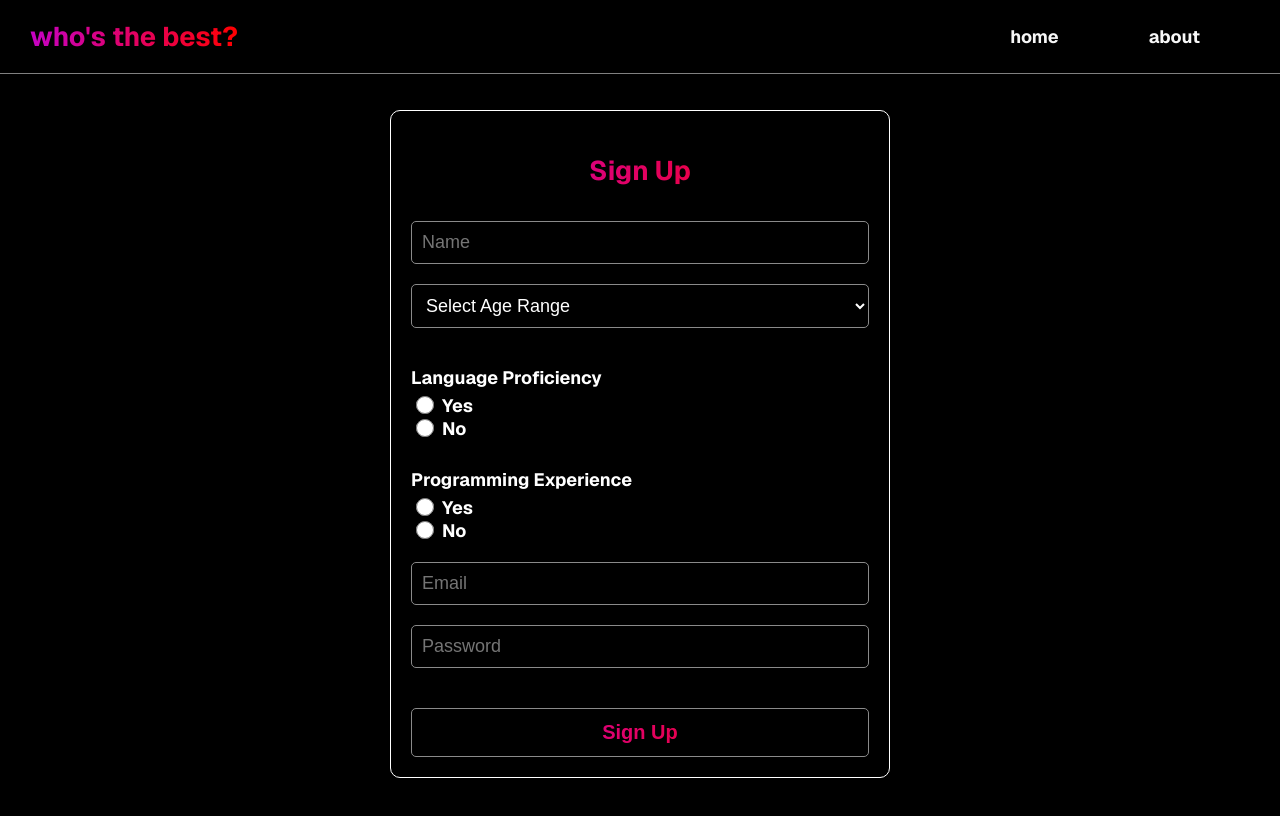
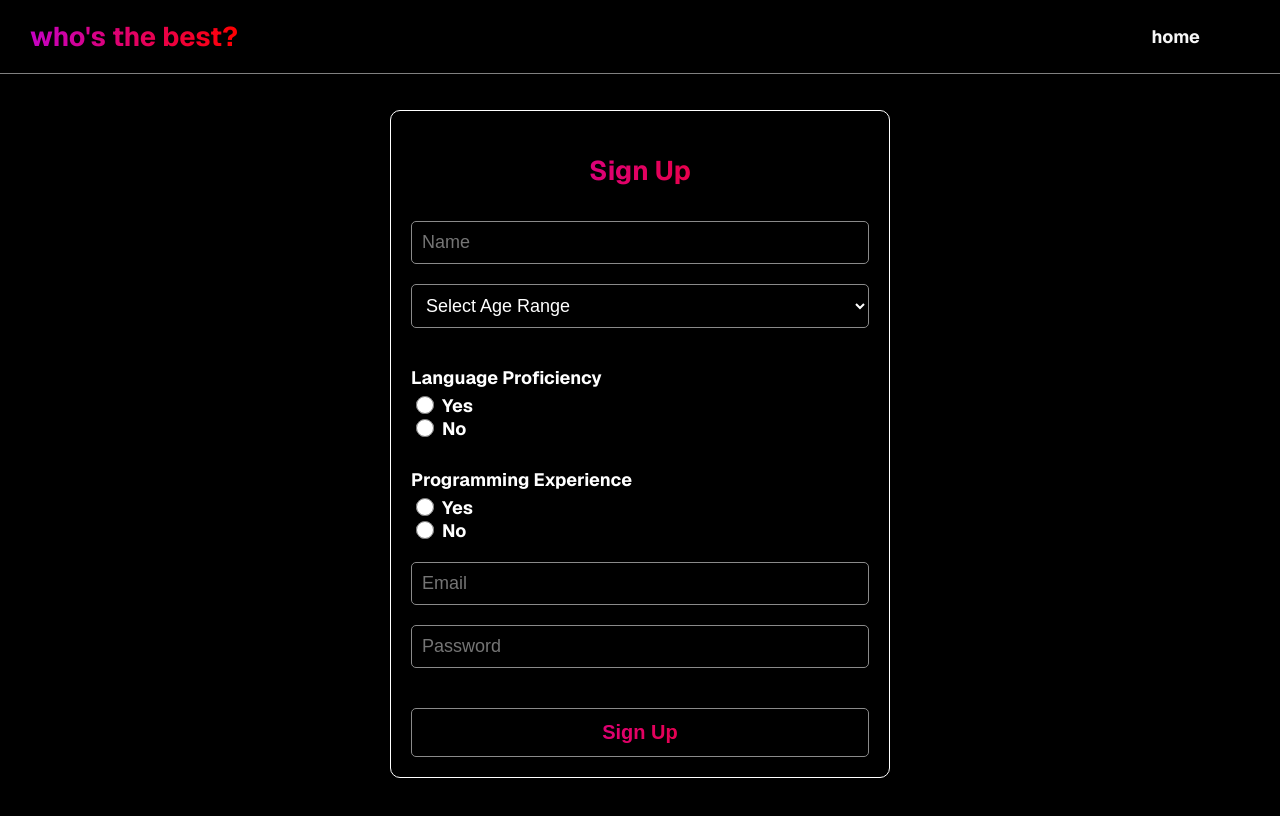
Before and after one commit to edoardo-aba/ee-assignment_2, a React (Create React App) app in the folder client/: page /signup in a window 1280 px wide. Shown: the top 816 px of the page. Built offline with nearby package versions, Linux system fonts and the light colour scheme.

Commit message:
completed all the new implementations

```diff
--- a/client/src/components/Header/Header.js
+++ b/client/src/components/Header/Header.js
@@ -28,9 +28,7 @@ function Header() {
           <li>
             <button onClick={() => navigate('/')}>home</button>
           </li>
-          <li>
-            <button onClick={() => navigate('/about')}>about</button>
-          </li>
+
         </ul>
       </nav>
     </header>
--- a/client/src/components/SignUp/SignUp.js
+++ b/client/src/components/SignUp/SignUp.js
@@ -32,10 +32,9 @@
     }
 
     try {
-        const user = await handleSignup(formData);
+      await handleSignup(formData);
       toast.success('Sign up successful');
-        localStorage.setItem('user', JSON.stringify(user));
-        setTimeout(() => navigate('/test'), 1000);
+      setTimeout(() => navigate('/home'), 1000); // Redirect to the home page
     } catch (error) {
       toast.error(error.message || 'Failed to sign up');
       console.error('Error during sign up:', error);
```
Also changed, not shown: client/TODO.txt. Lines whose indentation alone changed are shown as unchanged.
